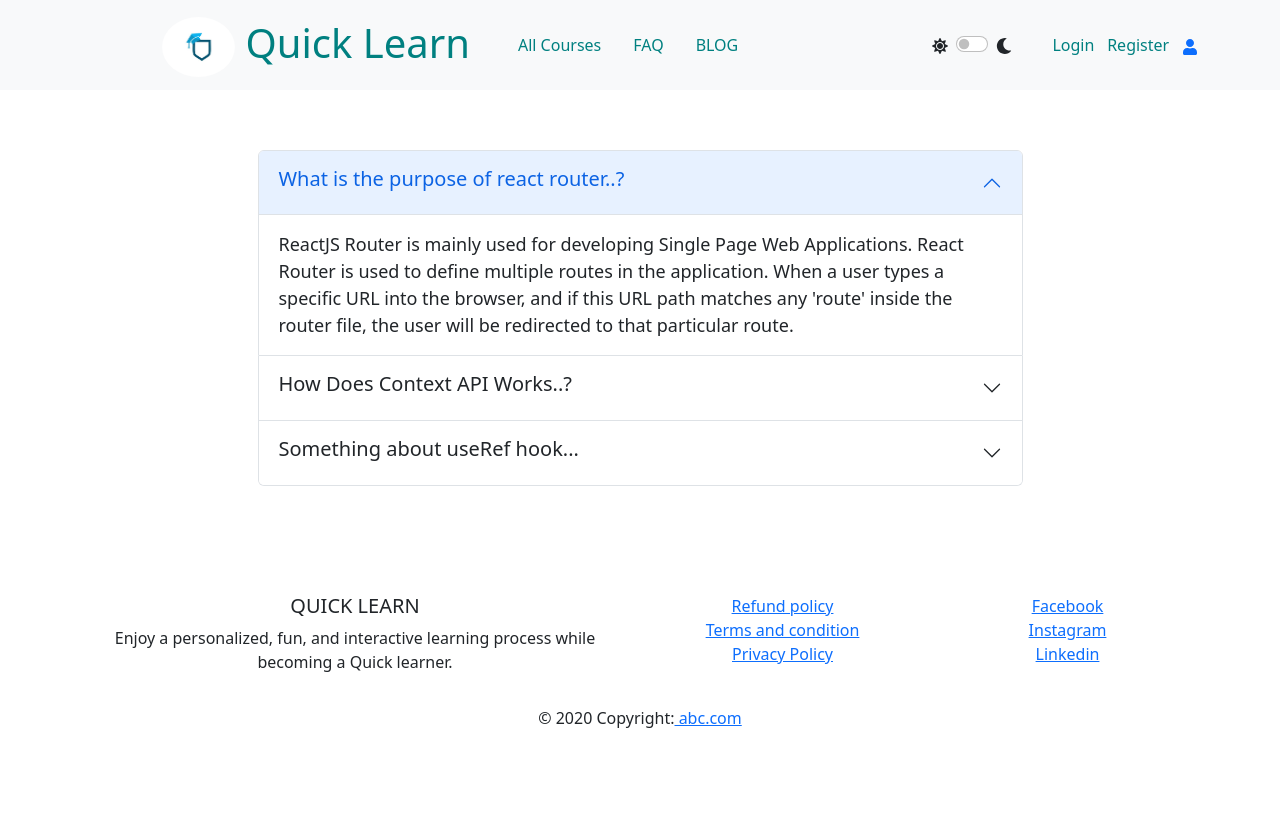
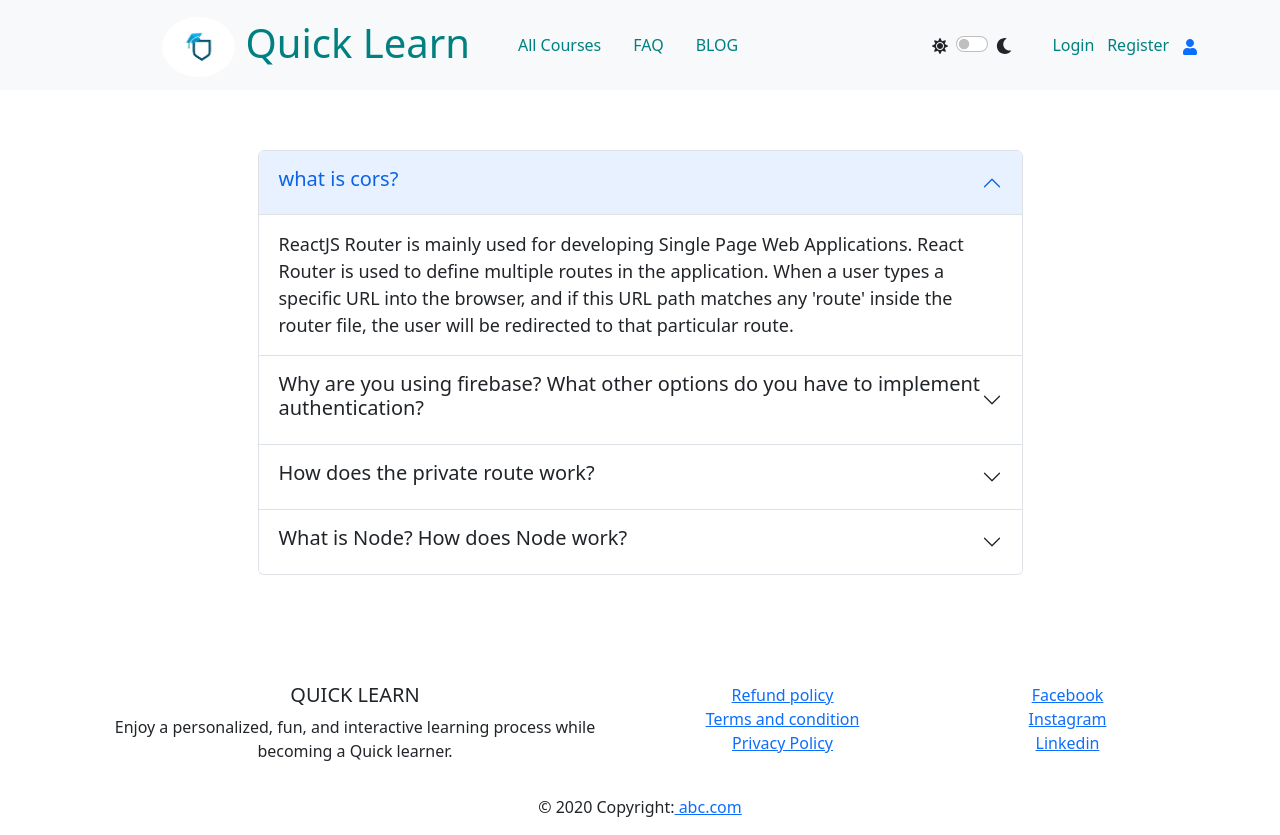
Before and after one commit to itskawsarjamil/quick-learn-client-side, a React (Create React App) app: page /blog in a window 1280 px wide. Before the commit the page ends 800 px from the top, so only its background shows below. Built offline with nearby package versions, Linux system fonts and the light colour scheme; no server answers.

Commit message:
blog's question added

```diff
--- a/src/Pages/Blog/Blog.js
+++ b/src/Pages/Blog/Blog.js
@@ -6,19 +6,25 @@ const Blog = () => {
         <div className='faq'>
             <Accordion defaultActiveKey="0">
                 <Accordion.Item eventKey="0">
-                    <Accordion.Header className='acrdn-hdr'><h5>What is the purpose of react router..?</h5></Accordion.Header>
+                    <Accordion.Header className='acrdn-hdr'><h5>what is cors?</h5></Accordion.Header>
                     <Accordion.Body>
                     ReactJS Router is mainly used for developing Single Page Web Applications. React Router is used to define multiple routes in the application. When a user types a specific URL into the browser, and if this URL path matches any 'route' inside the router file, the user will be redirected to that particular route.
                     </Accordion.Body>
                 </Accordion.Item>
                 <Accordion.Item eventKey="1">
-                    <Accordion.Header className='acrdn-hdr'><h5>How Does Context API Works..?</h5></Accordion.Header>
+                    <Accordion.Header className='acrdn-hdr'><h5>Why are you using firebase? What other options do you have to implement authentication?</h5></Accordion.Header>
                     <Accordion.Body>
                     The React Context API is a way for a React app to effectively produce global variables that can be passed around. This is the alternative to "prop drilling" or moving props from grandparent to child to parent, and so on. Context is also touted as an easier, lighter approach to state management using Redux.
                     </Accordion.Body>
                 </Accordion.Item>
                 <Accordion.Item eventKey="2">
-                    <Accordion.Header className='acrdn-hdr'><h5>Something about useRef hook...</h5></Accordion.Header>
+                    <Accordion.Header className='acrdn-hdr'><h5>How does the private route work?</h5></Accordion.Header>
+                    <Accordion.Body>
+                    The useRef Hook allows you to persist values between renders. It can be used to store a mutable value that does not cause a re-render when updated. It can be used to access a DOM element directly.
+                    </Accordion.Body>
+                </Accordion.Item>
+                <Accordion.Item eventKey="3">
+                    <Accordion.Header className='acrdn-hdr'><h5>What is Node? How does Node work?</h5></Accordion.Header>
                     <Accordion.Body>
                     The useRef Hook allows you to persist values between renders. It can be used to store a mutable value that does not cause a re-render when updated. It can be used to access a DOM element directly.
                     </Accordion.Body>
```
